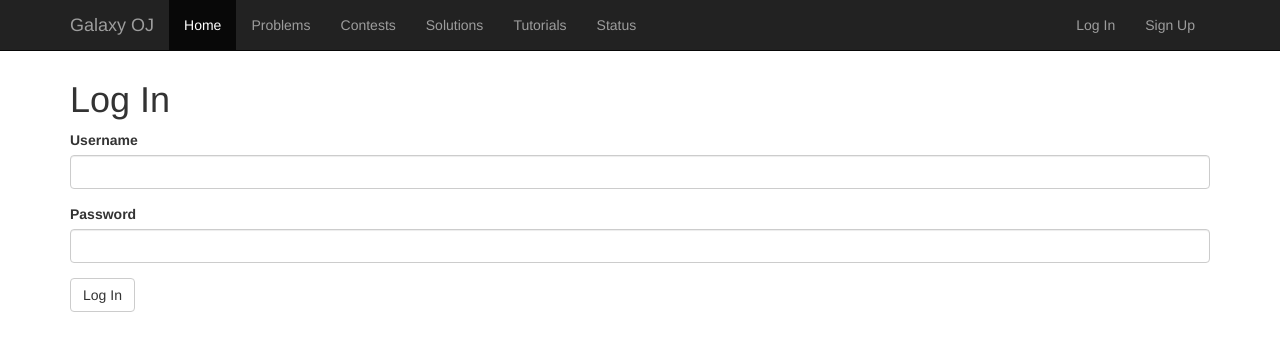
After one commit to leasunhy/GalaxyOJ, a Flask app: page /login in a window 1280 px wide. The commit adds this page. Shown: the top 351 px of the page. Run offline with Flask 2, Linux system fonts and the light colour scheme; some libraries are stand-ins or nearby versions.

Commit message:
login complete

```diff
--- a/server/forms.py
+++ b/server/forms.py
@@ -1,26 +1,48 @@
 from flask.ext.wtf import Form
-from wtforms.fields import TextField, TextAreaField, BooleanField, SelectField
-from wtforms.validators import Required, Email
+from wtforms import ValidationError
+from wtforms.fields import TextField, TextAreaField,\
+        BooleanField, SelectField, SubmitField, PasswordField
+from wtforms.validators import Required, Email, EqualTo
+
+from .models import User
 
 class LoginForm(Form):
     username = TextField('Username', validators = [Required()])
-    password = TextField('Password', validators = [Required()])
+    password = PasswordField('Password', validators = [Required()])
+    submit = SubmitField('Log In')
+
+    def validate_password(self, field):
+        u = User.query.filter_by(login_name=self.username.data).first()
+        if u is None or not u.verify_password(field.data):
+            raise ValidationError('Username or password is invalid.')
 
 class SubmitCodeForm(Form):
     probID = TextField('ID')
     language = SelectField('Language', choices=[('p', 'Pascal'), ('cpp', 'C++'), ('c', 'C')])
     code = TextAreaField('text')
 
+
 class UserRegisterForm(Form):
-    username = TextField('Username', validators = [Required()])
-    password = TextField('Password', validators = [Required()])
-    confirmpwd = TextField('Confirm password', validators = [Required()])
+    login_name = TextField('Username', validators = [Required()])
+    password = PasswordField('Password', validators = [Required()])
+    confirmpwd = PasswordField('Confirm password',
+            validators = [Required(), EqualTo('password', message='Passwords must match')])
     email = TextField('Email', validators = [Email()])
     # unimportant parts
     nickname = TextField('nickname', validators = [Required()])
     signature = TextField('signature')
     real_name = TextField('real_name')
     note = TextAreaField('note')
+
+    def validate_login_name(self, field):
+        u = User.query.filter_by(User.login_name==field.data).first()
+        if u:
+            raise ValidationError('Username already exists.')
+
+    def validate_email(self, field):
+        u = User.query.filter_by(User.email==field.data).first()
+        if u:
+            raise ValidationError('Email already exists.')
 
 #class CommentForm(Form):
 #    nickname = TextField('NickName')
--- a/server/templates/base.html
+++ b/server/templates/base.html
@@ -30,13 +30,23 @@
       </ul>
       <ul class="nav navbar-nav pull-right">
       {% if not logged_in %}
-        <li><a href="url_for('user_login')">Log In</a></li>
-        <li><a href="url_for('user_register')">Sign Up</a></li>
+        <li><a href="{{url_for('user_login')}}">Log In</a></li>
+        <li><a href="{{url_for('user_register')}}">Sign Up</a></li>
       {% else %}
-        <li><a href="url_for('user_logout')">Log Out</a></li>
+        <li><a href="{{url_for('user_logout')}}">Log Out</a></li>
       {% endif %}
       </ul>
     </div><!--/.nav-collapse -->
   </div>
 </nav>
 {% endblock %}
+
+{% macro flash(type='alert-success') %}
+  {% with messages = get_flashed_messages() %}
+    {% if messages %}
+    {% for m in messages %}
+      <div class="alert {{type}}" role='alert'>{{m}}</div>
+    {% endfor %}
+    {% endif %}
+  {% endwith %}
+{% endmacro %}
--- /dev/null
+++ b/server/templates/login.html
@@ -0,0 +1,26 @@
+{% extends 'base.html' %}
+
+{% block title %}Log In - Galaxy OJ{% endblock %}
+
+{% block content %}
+    <div class="container">
+        {% for errs in form.errors.values() %}
+            {% for e in errs %}
+                <div class="alert alert-danger" role='alert'>{{e}}</div>
+            {% endfor %}
+        {% endfor %}
+        <h1>Log In</h1>
+        <form action="{{url_for('user_login')}}" method="POST">
+            {{ form.hidden_tag() }}
+            <div class="form-group">
+                {{form.username.label}}
+                {{form.username(class_="form-control")}}
+            </div>
+            <div class="form-group">
+                {{form.password.label}}
+                {{form.password(class_="form-control")}}
+            </div>
+            {{form.submit(class_="btn btn-default")}}
+        </form>
+    </div>
+{% endblock %}
--- a/server/views.py
+++ b/server/views.py
@@ -1,5 +1,5 @@
 from flask import render_template, url_for, request, redirect, flash, jsonify, session
-from flask.ext.login import login_required, login_user, current_user
+from flask.ext.login import login_required, login_user, current_user, logout_user
 
 from server.models import User
 from server.forms import LoginForm, UserRegisterForm
@@ -33,23 +33,18 @@ def problem(id=1):
 
 @app.route('/login', methods=['GET', 'POST'])
 def user_login():
-    form = LoginForm()
+    form = LoginForm(prefix='login-')
     if form.validate_on_submit():
-        _u = form.username.data
-        _p = form.password.data
-        _res = db.session.query(User).filter(User.nickname==_u).first()
-        if _res is None or not _res.verify_password(_p):
-            flash('Warning: Username of password error')
-            return redirect('/')
         flash('Login successful')
-        session['username'] = request.form['username']
+        u = User.query.filter_by(login_name=form.username.data).first()
+        login_user(u)
         return redirect('/')
-    return render_template('login.html', form = form)
+    return render_template('login.html', form=form)
 
 
 @app.route('/logout')
 def user_logout():
-    session.pop('username', None)
+    logout_user()
     return redirect('/')
 
 
@@ -57,39 +52,13 @@ def user_logout():
 def user_register():
     form = UserRegisterForm()
     if form.validate_on_submit():
-        username = form.username.data
-        password = form.password.data
-        confirm_password = form.confirmpwd.data
-        email = form.email.data
-
-        # check whethre coordinations
-        if password != confirm_password:
-            flash("Warning: Password distinct")
-            return redirect('/register')
-
-        # check whethre the user exists
-        res = db.session.query(User).filter(
-                User.login_name == username).first()
-        if res is not None:
-            flash('Warning: User already exists')
-            return redirect('/register')
-
-        # check whethre the E-mail exists
-        res = db.session.query(User).filter(
-                User.email == email).first()
-        if res is not None:
-            flash('Warning: Email has been registered')
-            return redirect('/register')
-
-        user = User(login_name = username)
         form.populate_obj(user)
-
         db.session.add(user)
         db.session.commit()
         flash('Register successful')
         session['username'] = request.form['username']
         return redirect('/')
-    return render_template('register.html', form = form)
+    return render_template('register.html', form=form)
 
 def hello_world(word):
     for i in range(18):
```
